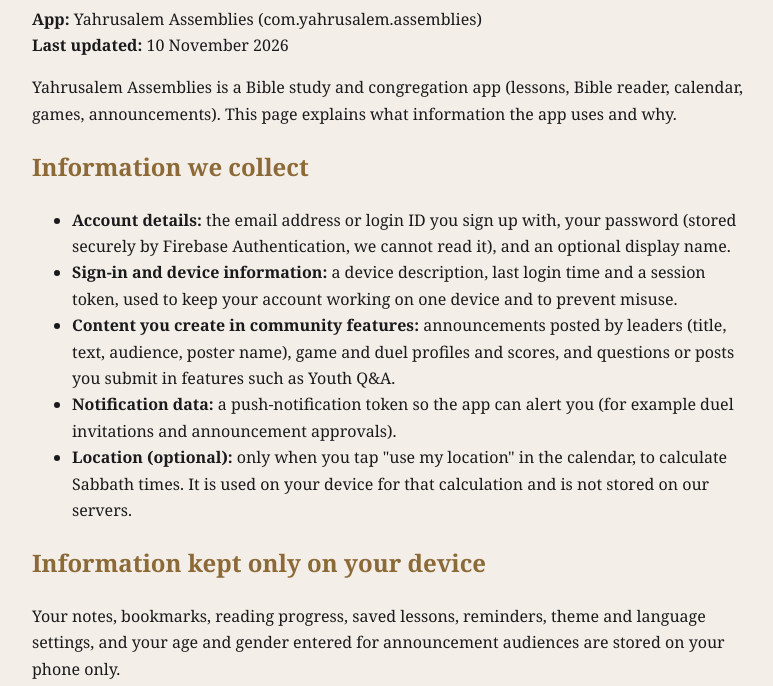
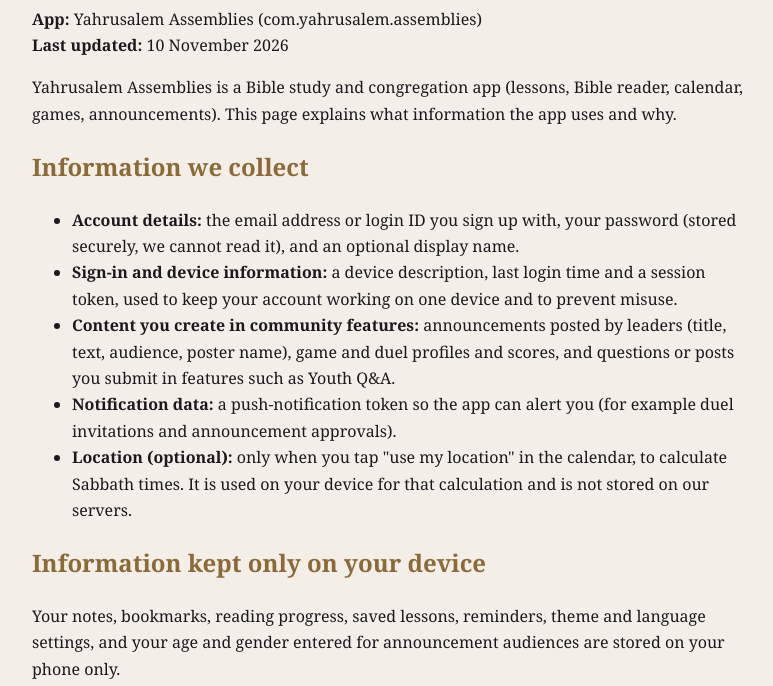
Before and after one commit to electronz254-hub/yahrusalem, a plain HTML site: page privacy-policy.html in a window 1280 px wide. Shown: the part 114-800 px from the top of the page, without its empty margins (248-1021 px from the left). Drawn offline with Linux system fonts and the light colour scheme.

Commit message:
Update privacy-policy.html

```diff
--- a/privacy-policy.html
+++ b/privacy-policy.html
@@ -8,7 +8,7 @@
 
 <h2>Information we collect</h2>
 <ul>
-<li><b>Account details:</b> the email address or login ID you sign up with, your password (stored securely by Firebase Authentication, we cannot read it), and an optional display name.</li>
+<li><b>Account details:</b> the email address or login ID you sign up with, your password (stored securely, we cannot read it), and an optional display name.</li>
 <li><b>Sign-in and device information:</b> a device description, last login time and a session token, used to keep your account working on one device and to prevent misuse.</li>
 <li><b>Content you create in community features:</b> announcements posted by leaders (title, text, audience, poster name), game and duel profiles and scores, and questions or posts you submit in features such as Youth Q&amp;A.</li>
 <li><b>Notification data:</b> a push-notification token so the app can alert you (for example duel invitations and announcement approvals).</li>
```
